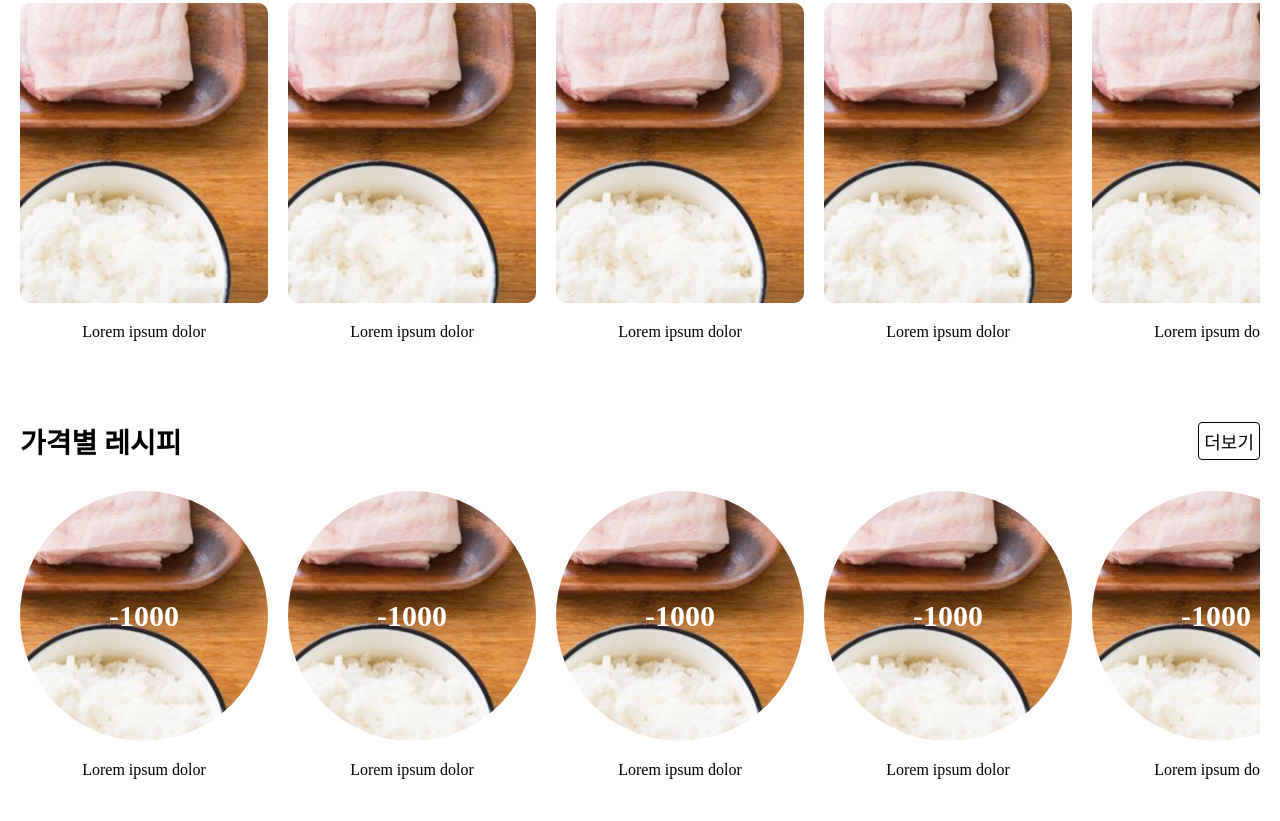
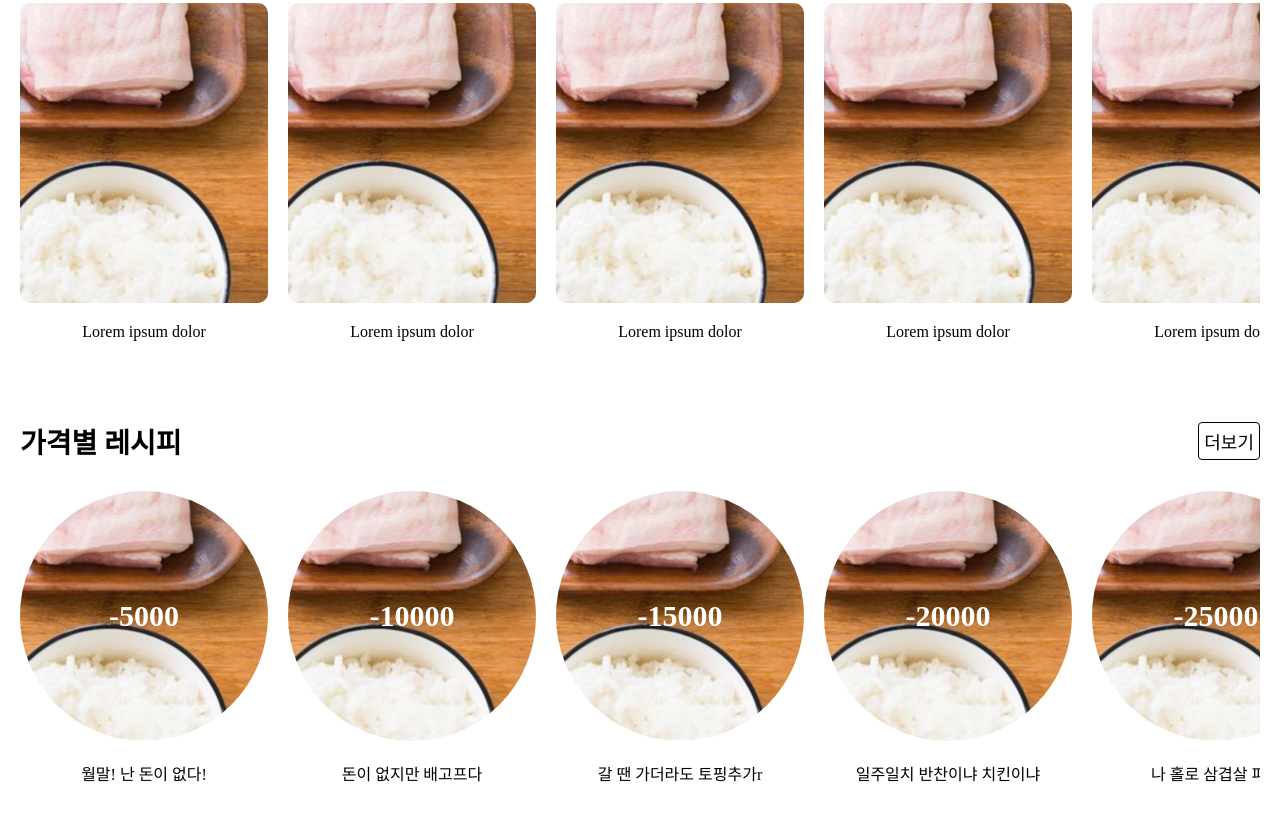
Before and after one commit to yunjjung/SE_Termproject, a plain HTML site: page public/seproject/index.html in a window 1280 px wide. Shown: the part 797-1618 px from the top of the page. Drawn offline with Linux system fonts and the light colour scheme.

Commit message:
Update index.html

```diff
--- a/public/seproject/index.html
+++ b/public/seproject/index.html
@@ -89,45 +89,45 @@
           <div class="item_wrap">
             <div class="item">
               <div class="img" style="background-image: url(img/public.jpg)">
-                <div class="price">-1000</div>
+                <div class="price">-5000</div>
               </div>
-              <div class="title">Lorem ipsum dolor</div>
+              <div class="title">월말! 난 돈이 없다!</div>
             </div>
             <div class="item">
               <div class="img" style="background-image: url(img/public.jpg)">
-                <div class="price">-1000</div>
+                <div class="price">-10000</div>
               </div>
-              <div class="title">Lorem ipsum dolor</div>
+              <div class="title">돈이 없지만 배고프다</div>
             </div>
             <div class="item">
               <div class="img" style="background-image: url(img/public.jpg)">
-                <div class="price">-1000</div>
+                <div class="price">-15000</div>
               </div>
-              <div class="title">Lorem ipsum dolor</div>
+              <div class="title">갈 땐 가더라도 토핑추가r</div>
             </div>
             <div class="item">
               <div class="img" style="background-image: url(img/public.jpg)">
-                <div class="price">-1000</div>
+                <div class="price">-20000</div>
               </div>
-              <div class="title">Lorem ipsum dolor</div>
+              <div class="title">일주일치 반찬이냐 치킨이냐</div>
             </div>
             <div class="item">
               <div class="img" style="background-image: url(img/public.jpg)">
-                <div class="price">-1000</div>
+                <div class="price">-25000</div>
               </div>
-              <div class="title">Lorem ipsum dolor</div>
+              <div class="title">나 홀로 삼겹살 파티</div>
             </div>
             <div class="item">
               <div class="img" style="background-image: url(img/public.jpg)">
-                <div class="price">-1000</div>
+                <div class="price">-30000</div>
               </div>
-              <div class="title">Lorem ipsum dolor</div>
+              <div class="title">지갑전사 나야나</div>
             </div>
             <div class="item">
               <div class="img" style="background-image: url(img/public.jpg)">
-                <div class="price">-1000</div>
+                <div class="price">-30000이상</div>
               </div>
-              <div class="title">Lorem ipsum dolor</div>
+              <div class="title">당신..자취생아니지?</div>
             </div>
           </div>
         </div>
```
